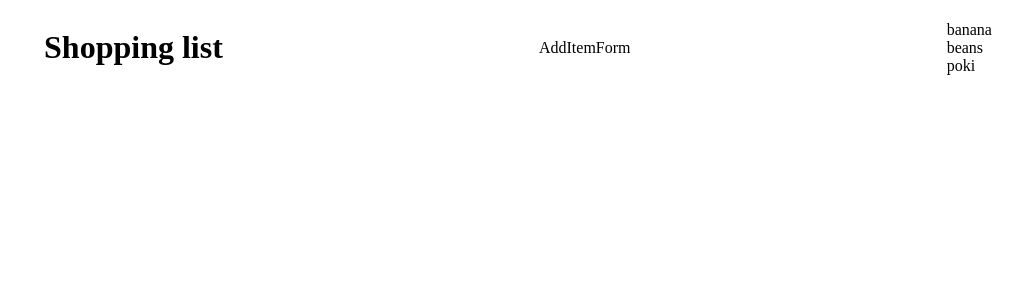
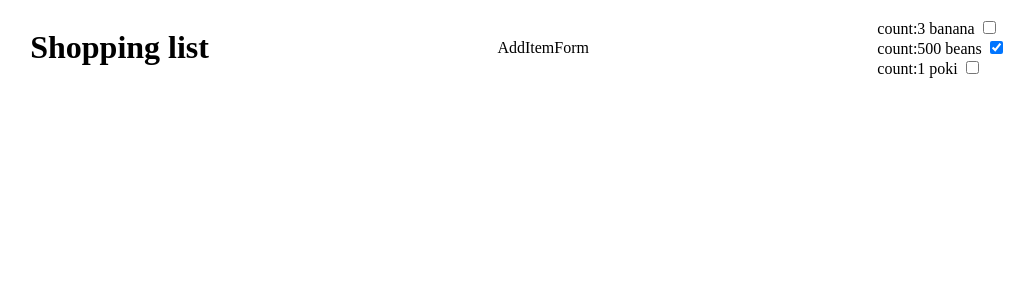
Before and after one commit to kakizaki55/shopping-list-use-reducer, a React app: page / in a window 1280 px wide. Shown: the top 300 px of the page, without its empty margins (122-1156 px from the left). Built offline with nearby package versions, Linux system fonts and the light colour scheme.

Commit message:
wel have a basic out line of the shoppin glist rendering

```diff
--- a/src/components/ShoppingListItems/ShoppingListItems.jsx
+++ b/src/components/ShoppingListItems/ShoppingListItems.jsx
@@ -6,7 +6,11 @@ export default function ShoppingListItems({ shoppingList }) {
     <div>
       {shoppingList.map(({ name, id, count, completed }) => (
         <div key={id}>
-          <span>{name}</span>
+          <span>count:{count} </span>
+          <span>{name} </span>
+          <span>
+            <input type="checkbox" checked={completed} />
+          </span>
         </div>
       ))}
     </div>
--- a/src/views/ShoppingList/ShoppingList.jsx
+++ b/src/views/ShoppingList/ShoppingList.jsx
@@ -14,7 +14,7 @@ const initialShoppingList = [
     id: 2,
     name: 'beans',
     count: 500,
-    completed: false,
+    completed: true,
   },
   {
     id: 3,
```
